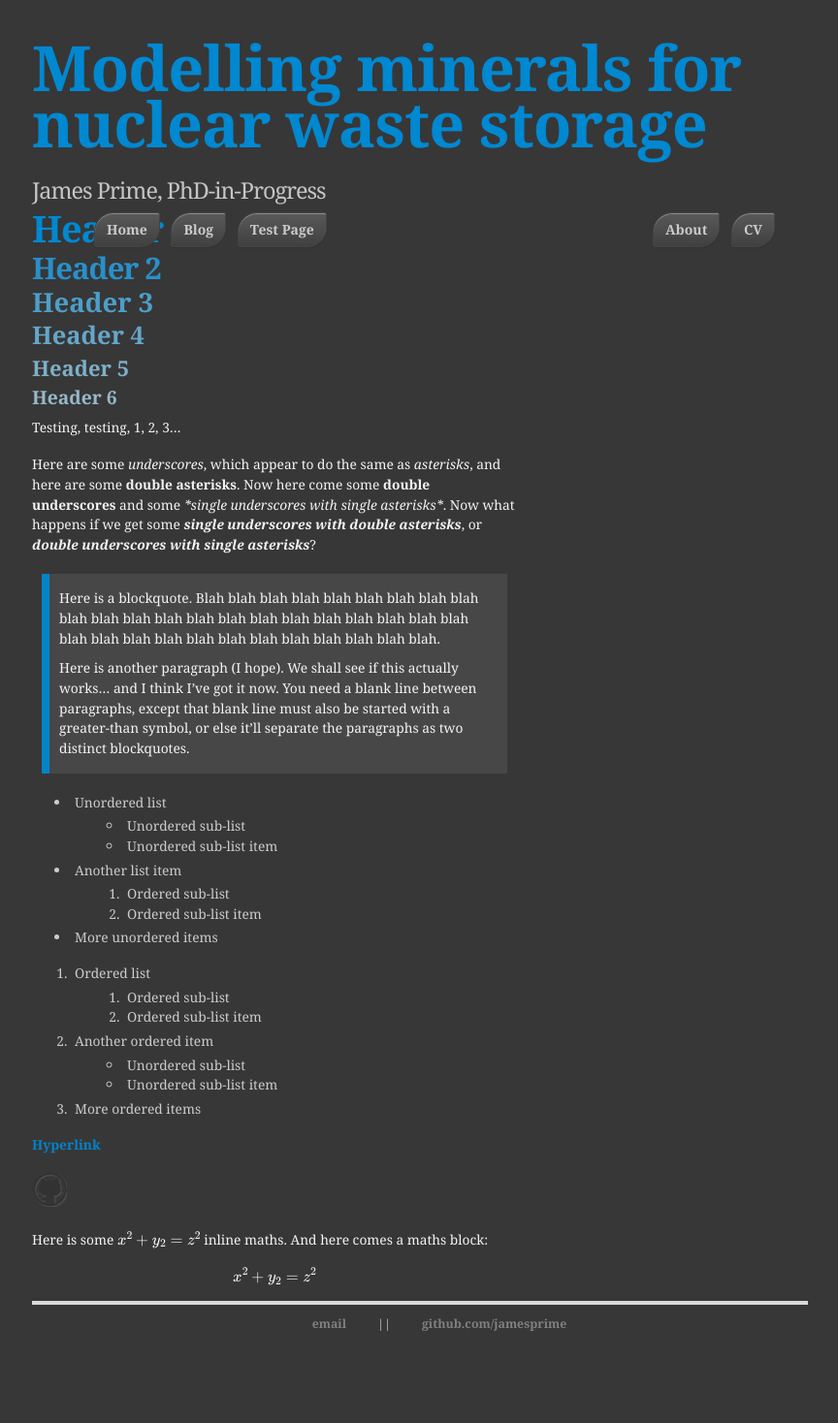
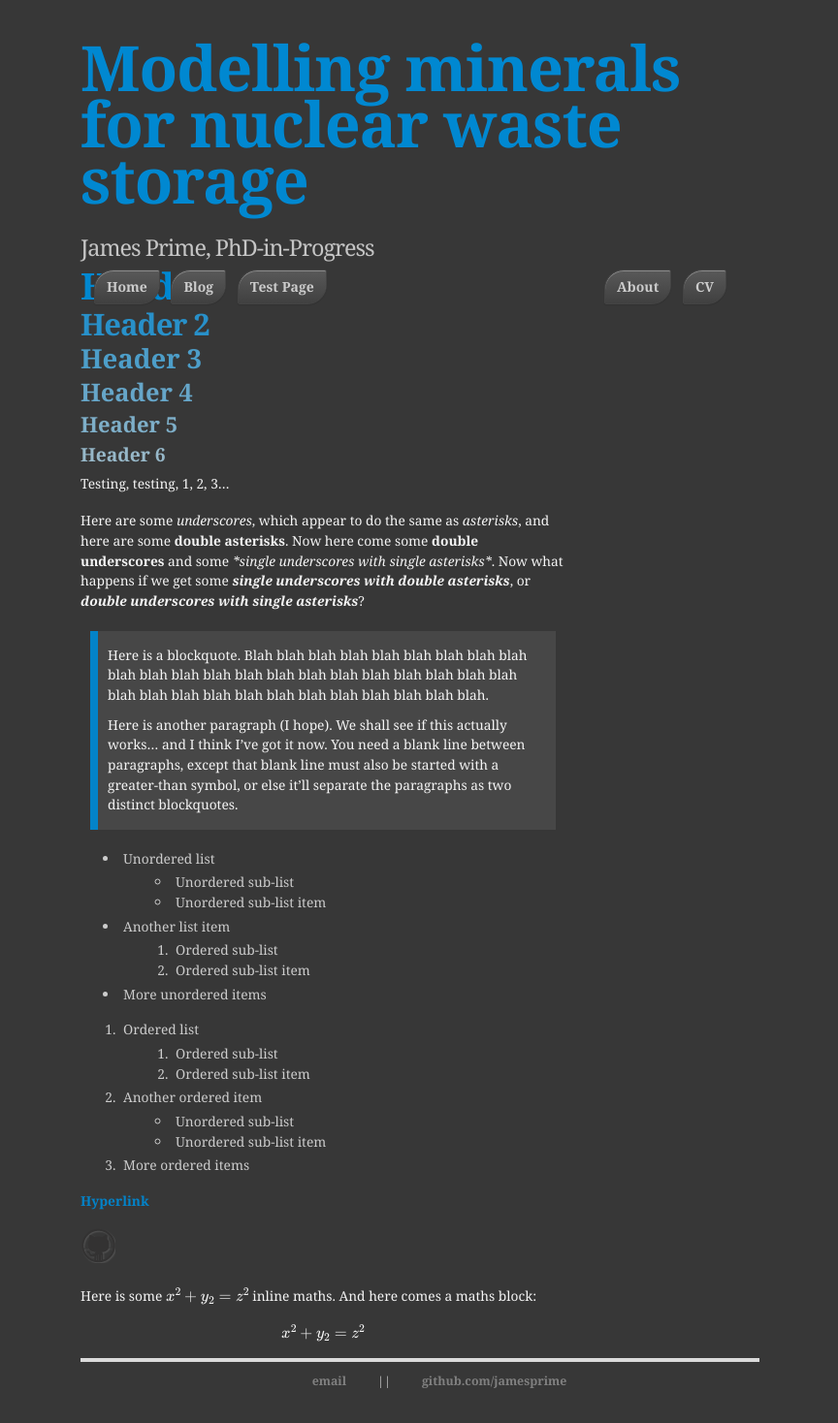
Before and after one commit to jamesprime/jamesprime.github.io, a Jekyll site: the page built from _pages/dhtest/index.md, in a window 1280 px wide. Shown: the whole page at 97% size, without its empty margins (207-1071 px from the left). Built offline with Jekyll 4.4.1, drawn with Linux system fonts in a browser that asks for light colours; nearby versions of some CDN libraries; formulas are drawn with MathJax 3; before the commit the page ends 1410 px from its top, so only the background shows below that.

Commit message:
Updated _sass/uberduper.scss
Width test of header stylings, continued

```diff
--- a/_sass/uberduper.scss
+++ b/_sass/uberduper.scss
@@ -170,11 +170,11 @@ pre {
     color: #f4f4f4;
     margin: 10px auto;
     padding: 0;
-    width: 800px;
+    width: 700px;
 }
 
 header {
-    width: 800px;
+    width: 700px;
     margin: auto;
 
     h1 {
```
